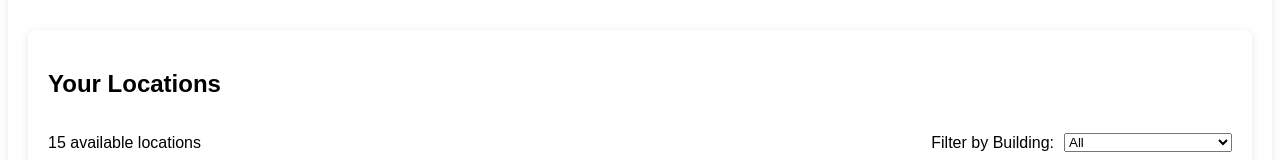
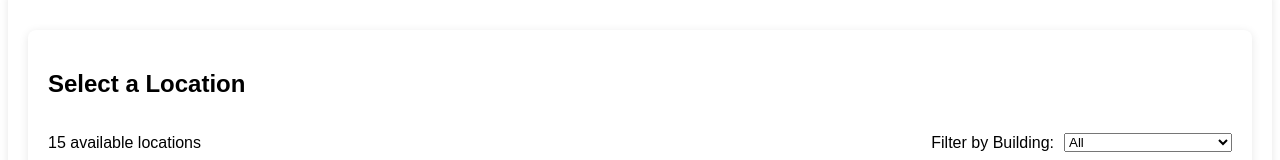
Before and after one commit to YomNom/25LiveREDO, a SvelteKit app: page / in a window 1280 px wide. Shown: the part 478-638 px from the top of the page. Built offline with nearby package versions, Linux system fonts and the light colour scheme; a web font is replaced by a local one.

Commit message:
Update locations.svelte

```diff
--- a/src/routes/locations.svelte
+++ b/src/routes/locations.svelte
@@ -93,7 +93,7 @@
   </script>
 
   <div class="locations-container">
-    <h2>Your Locations</h2>
+    <h2>Select a Location</h2>
     <div class="header">
       <p class="location-count">{filteredLocations.length} available locations</p>
       <div class="filter">
```
